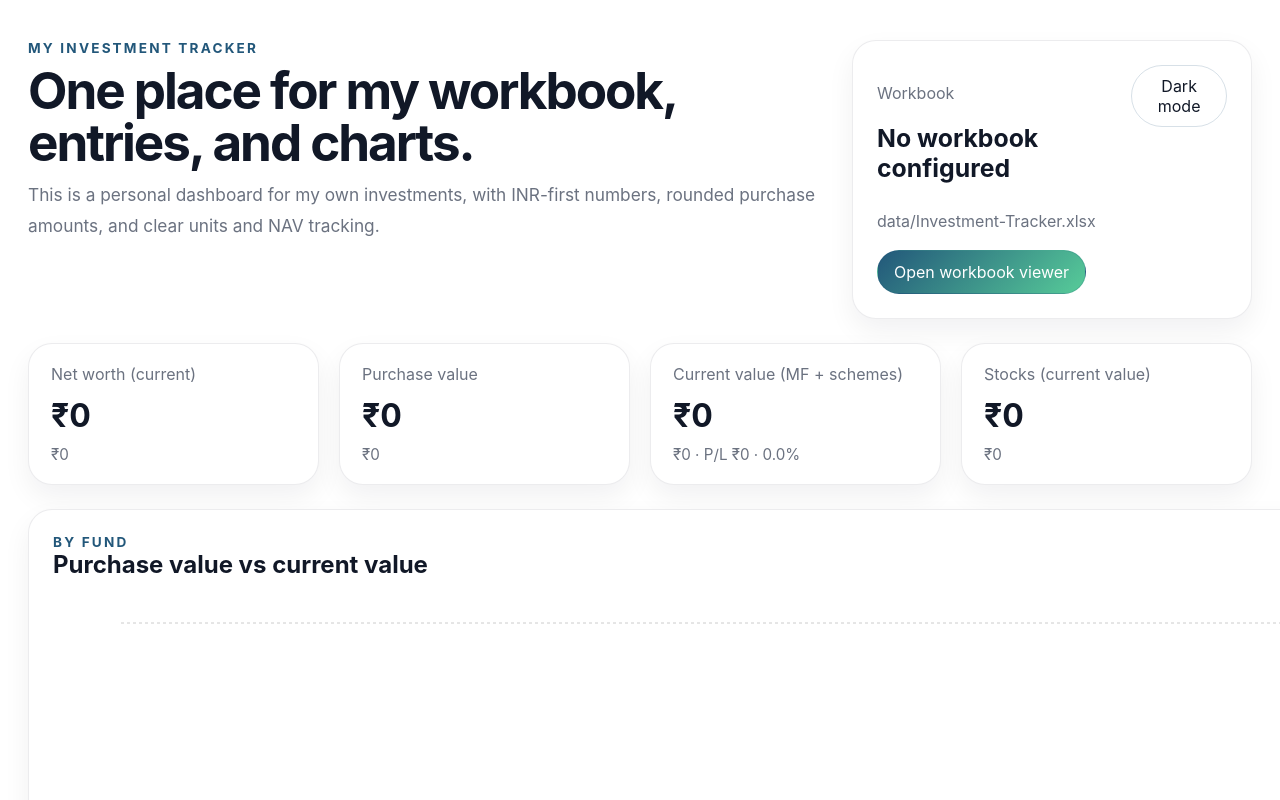
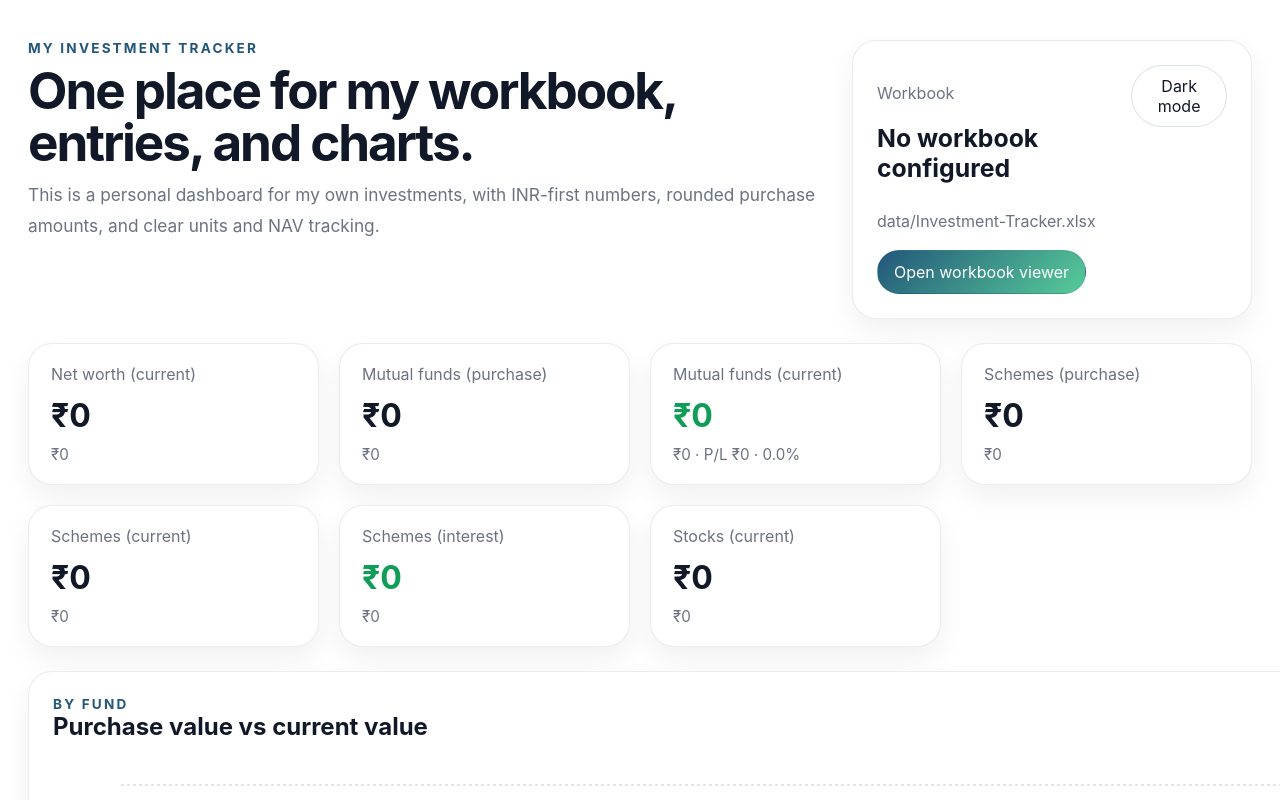
Before and after one commit to SidharthMahai/WealthTracker, a Next.js app: page / in a window 1280 px wide. Shown: the top 800 px of the page. Built offline with nearby package versions, Linux system fonts and the light colour scheme.

Commit message:
Split metrics for mutual funds vs schemes

```diff
--- a/app/components/portfolio-dashboard.tsx
+++ b/app/components/portfolio-dashboard.tsx
@@ -259,19 +259,42 @@ export function PortfolioDashboard({ dashboard }: PortfolioDashboardProps) {
           detail={formatInrFull(currentDashboard.metrics.netWorthCurrentValue)}
         />
         <MetricCard
-          label="Purchase value"
-          value={formatInrCompact(currentDashboard.metrics.totalInvested)}
-          detail={formatInrFull(currentDashboard.metrics.totalInvested)}
+          label="Mutual funds (purchase)"
+          value={formatInrCompact(currentDashboard.metrics.mutualFundPurchaseValue)}
+          detail={formatInrFull(currentDashboard.metrics.mutualFundPurchaseValue)}
         />
         <MetricCard
-          label="Current value (MF + schemes)"
-          value={formatInrCompact(currentDashboard.metrics.currentValue)}
-          detail={`${formatInrFull(currentDashboard.metrics.currentValue)} · P/L ${formatInrFull(
-            currentDashboard.metrics.profitLoss
-          )} · ${formatPercent(currentDashboard.metrics.absoluteReturn)}`}
+          label="Mutual funds (current)"
+          value={formatInrCompact(currentDashboard.metrics.mutualFundCurrentValue)}
+          detail={`${formatInrFull(
+            currentDashboard.metrics.mutualFundCurrentValue
+          )} · P/L ${formatInrFull(currentDashboard.metrics.mutualFundProfitLoss)} · ${formatPercent(
+            currentDashboard.metrics.mutualFundAbsoluteReturn
+          )}`}
+          tone={
+            currentDashboard.metrics.mutualFundProfitLoss >= 0 ? "positive" : "negative"
+          }
         />
         <MetricCard
-          label="Stocks (current value)"
+          label="Schemes (purchase)"
+          value={formatInrCompact(currentDashboard.metrics.schemePurchaseValue)}
+          detail={formatInrFull(currentDashboard.metrics.schemePurchaseValue)}
+        />
+        <MetricCard
+          label="Schemes (current)"
+          value={formatInrCompact(currentDashboard.metrics.schemeCurrentValue)}
+          detail={formatInrFull(currentDashboard.metrics.schemeCurrentValue)}
+        />
+        <MetricCard
+          label="Schemes (interest)"
+          value={formatInrCompact(currentDashboard.metrics.schemeInterestCredited)}
+          detail={formatInrFull(currentDashboard.metrics.schemeInterestCredited)}
+          tone={
+            currentDashboard.metrics.schemeInterestCredited >= 0 ? "positive" : "negative"
+          }
+        />
+        <MetricCard
+          label="Stocks (current)"
           value={formatInrCompact(currentDashboard.metrics.stockCurrentValue)}
           detail={formatInrFull(currentDashboard.metrics.stockCurrentValue)}
         />
--- a/lib/portfolio.ts
+++ b/lib/portfolio.ts
@@ -50,10 +50,13 @@ function buildEmptyDashboardData(): DashboardData {
     workbookName: "No workbook configured",
     workbookPath: configuredPath,
     metrics: {
-      totalInvested: 0,
-      currentValue: 0,
-      profitLoss: 0,
-      absoluteReturn: 0,
+      mutualFundPurchaseValue: 0,
+      mutualFundCurrentValue: 0,
+      mutualFundProfitLoss: 0,
+      mutualFundAbsoluteReturn: 0,
+      schemePurchaseValue: 0,
+      schemeCurrentValue: 0,
+      schemeInterestCredited: 0,
       stockCurrentValue: 0,
       netWorthCurrentValue: 0,
     },
@@ -252,27 +255,40 @@ function buildDashboardSnapshot(
 ): DashboardData {
   const fundSummaries = buildFundSummaries(funds, transactions);
 
-  const nonStockSummaries = fundSummaries.filter(
-    (fund) => (fund.assetType || "").toLowerCase() !== "stock"
+  const mutualFundSummaries = fundSummaries.filter(
+    (fund) => (fund.assetType || "").toLowerCase() === "mutual fund"
+  );
+  const schemeSummaries = fundSummaries.filter(
+    (fund) => (fund.assetType || "").toLowerCase() === "govt scheme"
   );
   const stockSummaries = fundSummaries.filter(
     (fund) => (fund.assetType || "").toLowerCase() === "stock"
   );
 
-  const totalInvested = sumBy(nonStockSummaries, (fund) => fund.totalInvested);
-  const currentValue = sumBy(nonStockSummaries, (fund) => fund.currentValue);
-  const profitLoss = sumBy(nonStockSummaries, (fund) => fund.profitLoss);
+  const mutualFundPurchaseValue = sumBy(mutualFundSummaries, (fund) => fund.totalInvested);
+  const mutualFundCurrentValue = sumBy(mutualFundSummaries, (fund) => fund.currentValue);
+  const mutualFundProfitLoss = sumBy(mutualFundSummaries, (fund) => fund.profitLoss);
+  const mutualFundAbsoluteReturn =
+    mutualFundPurchaseValue === 0 ? 0 : mutualFundProfitLoss / mutualFundPurchaseValue;
+
+  const schemePurchaseValue = sumBy(schemeSummaries, (fund) => fund.totalInvested);
+  const schemeCurrentValue = sumBy(schemeSummaries, (fund) => fund.currentValue);
+  const schemeInterestCredited = sumBy(schemeSummaries, (fund) => fund.profitLoss);
+
   const stockCurrentValue = sumBy(stockSummaries, (fund) => fund.currentValue);
-  const netWorthCurrentValue = roundToTwo(currentValue + stockCurrentValue);
+  const netWorthCurrentValue = sumBy(fundSummaries, (fund) => fund.currentValue);
 
   return {
     workbookName: workbookContext.workbookName,
     workbookPath: workbookContext.workbookPathLabel,
     metrics: {
-      totalInvested,
-      currentValue,
-      profitLoss,
-      absoluteReturn: totalInvested === 0 ? 0 : profitLoss / totalInvested,
+      mutualFundPurchaseValue,
+      mutualFundCurrentValue,
+      mutualFundProfitLoss,
+      mutualFundAbsoluteReturn,
+      schemePurchaseValue,
+      schemeCurrentValue,
+      schemeInterestCredited,
       stockCurrentValue,
       netWorthCurrentValue,
     },
@@ -282,7 +298,9 @@ function buildDashboardSnapshot(
       assetType: fund.assetType,
     })),
     fundSummaries,
-    fundChart: nonStockSummaries.map((fund) => ({
+    fundChart: fundSummaries
+      .filter((fund) => (fund.assetType || "").toLowerCase() !== "stock")
+      .map((fund) => ({
       fundId: fund.fundId,
       name: fund.name,
       invested: fund.totalInvested,
```
Also changed, not shown: lib/types.ts (+7 -4 lines).
